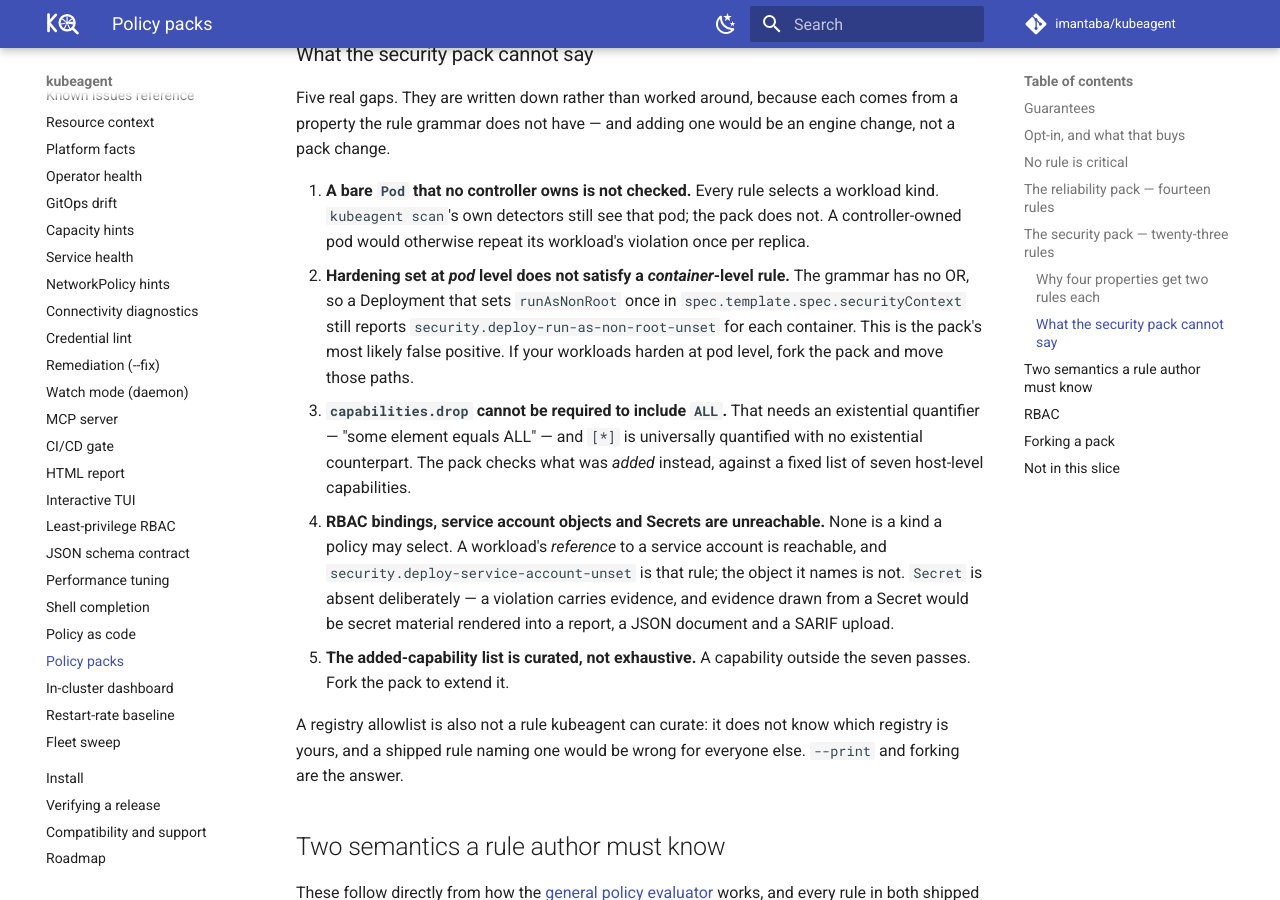
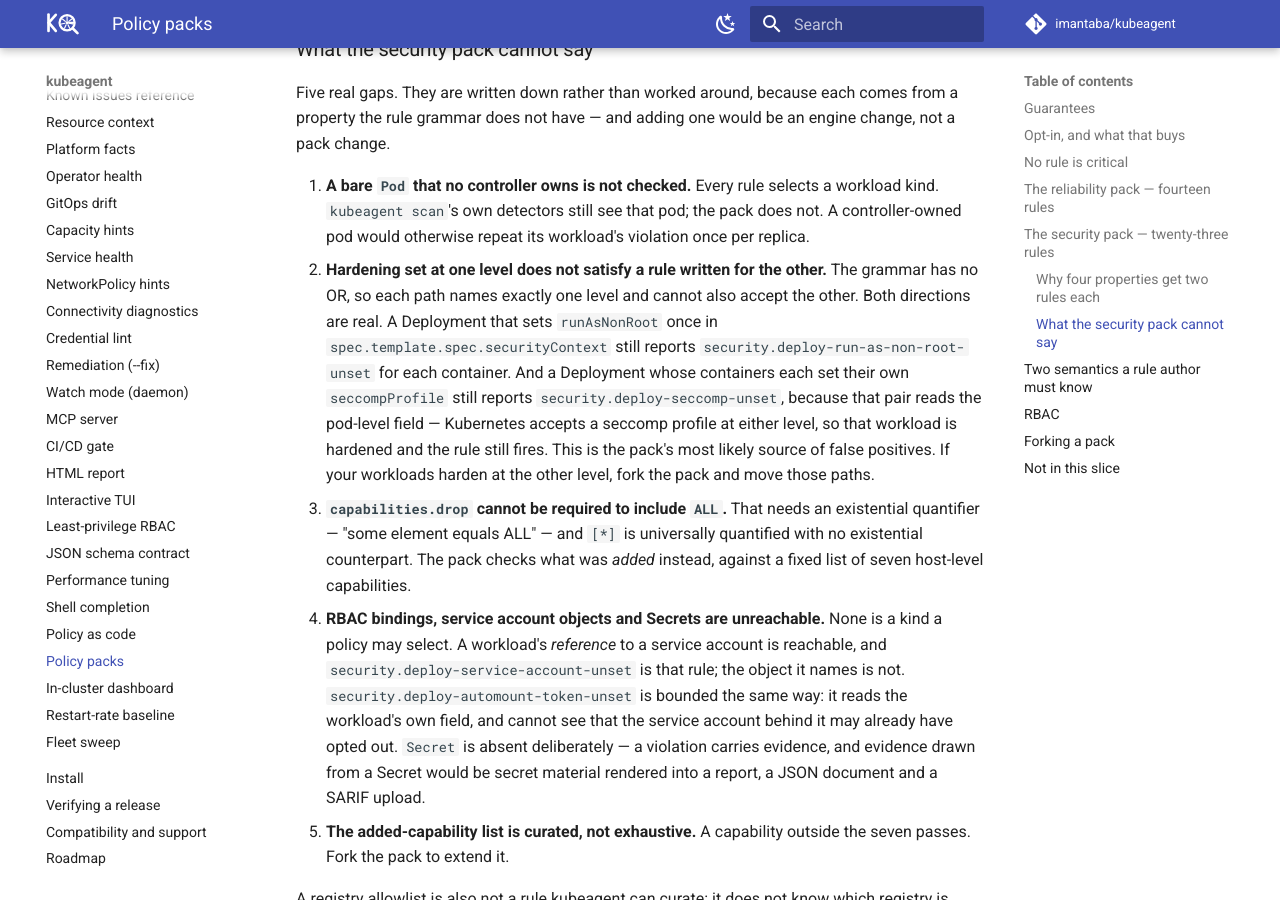
Before and after one commit to imantaba/kubeagent, an MkDocs documentation site: the page built from website/docs/features/policy-packs.md, in a window 1280 px wide and 900 px high, scrolled down 6004 px. Built offline with MkDocs 1.6.1 and Material for MkDocs 9.7.7, drawn with Linux system fonts in a browser that asks for light colours; comment, search, counter and statistics services are not loaded; some of the changed text lies outside the part shown.

Commit message:
fix: narrow three security-pack claims to what the rules check
The seccomp pair reads only the pod-level seccompProfile field, but
Kubernetes accepts one at the container level too, and the container's
overrides the pod's. security.deploy-seccomp-unset's message claimed
every container then runs with syscalls unfiltered, which is false for
a workload hardened at container level instead of pod level. The same
shape applies to security.deploy-automount-token-unset: its claim is
contingent on the ServiceAccount object's own
automountServiceAccountToken, which the pack cannot read. Both
messages are narrowed to say "unless", rather than rewritten into a
promise the rule cannot keep. Gap 2 in the docs now covers both
hardening directions instead of only pod-vs-container for
runAsNonRoot, naming the seccomp pair as the other direction; gap 4
names the automount rule alongside the service-account rule it already
covered, for the same reason. The gap count stays five.

The CronJob row in the pack table rendered its path with no prefix at
all, even though the page's own lead-in flags that rule as the one
path exception. The row now spells the full path, and the lead-in
says so without repeating it.

TestEverySecurityRuleFiresAndPasses' added-capabilities case had a
satisfying side that added no capability at all, so the rule skipped
rather than compared — proving silence on an empty slot, not a passing
comparison against a present value. Its satisfying side now adds
CHOWN, a capability outside the seven-item blocklist, so the case
exercises the notIn comparison the way the other twenty-two cases
exercise theirs.

policy.md still described one pack; two ship now.

Signed-off-by: imantaba <itn.taba@gmail.com>

```diff
--- a/website/docs/features/policy-packs.md
+++ b/website/docs/features/policy-packs.md
@@ -137,9 +137,8 @@ Paths are shortened below; every `containers[*]` is
 
 ## The security pack — twenty-three rules
 
-Paths are shortened below: `T` is `spec.template.spec`, except for
-`security.cronjob-privileged`, whose pod template lives one level deeper at
-`spec.jobTemplate.spec.template.spec`.
+Paths are shortened below: `T` is `spec.template.spec`. The one `CronJob` rule
+spells its path in full, because its pod template lives one level deeper.
 
 | id | kind | assertion | level |
 | --- | --- | --- | --- |
@@ -201,12 +200,17 @@ an engine change, not a pack change.
    a workload kind. `kubeagent scan`'s own detectors still see that pod; the
    pack does not. A controller-owned pod would otherwise repeat its workload's
    violation once per replica.
-2. **Hardening set at *pod* level does not satisfy a *container*-level rule.**
-   The grammar has no OR, so a Deployment that sets `runAsNonRoot` once in
-   `spec.template.spec.securityContext` still reports
-   `security.deploy-run-as-non-root-unset` for each container. This is the
-   pack's most likely false positive. If your workloads harden at pod level,
-   fork the pack and move those paths.
+2. **Hardening set at one level does not satisfy a rule written for the
+   other.** The grammar has no OR, so each path names exactly one level and
+   cannot also accept the other. Both directions are real. A Deployment that
+   sets `runAsNonRoot` once in `spec.template.spec.securityContext` still
+   reports `security.deploy-run-as-non-root-unset` for each container. And a
+   Deployment whose containers each set their own `seccompProfile` still
+   reports `security.deploy-seccomp-unset`, because that pair reads the
+   pod-level field — Kubernetes accepts a seccomp profile at either level, so
+   that workload is hardened and the rule still fires. This is the pack's most
+   likely source of false positives. If your workloads harden at the other
+   level, fork the pack and move those paths.
 3. **`capabilities.drop` cannot be required to include `ALL`.** That needs an
    existential quantifier — "some element equals ALL" — and `[*]` is
    universally quantified with no existential counterpart. The pack checks
@@ -215,9 +219,13 @@ an engine change, not a pack change.
 4. **RBAC bindings, service account objects and Secrets are unreachable.**
    None is a kind a policy may select. A workload's *reference* to a service
    account is reachable, and `security.deploy-service-account-unset` is that
-   rule; the object it names is not. `Secret` is absent deliberately — a
-   violation carries evidence, and evidence drawn from a Secret would be
-   secret material rendered into a report, a JSON document and a SARIF upload.
+   rule; the object it names is not.
+   `security.deploy-automount-token-unset` is bounded the same way: it reads
+   the workload's own field, and cannot see that the service account behind it
+   may already have opted out.
+   `Secret` is absent deliberately — a violation carries evidence, and
+   evidence drawn from a Secret would be secret material rendered into a
+   report, a JSON document and a SARIF upload.
 5. **The added-capability list is curated, not exhaustive.** A capability
    outside the seven passes. Fork the pack to extend it.
 
```
Also changed, not shown: other parts of website/docs/features/policy-packs.md (+1 -1 lines), website/docs/features/policy.md (+2 -2 lines), 2 other files.
